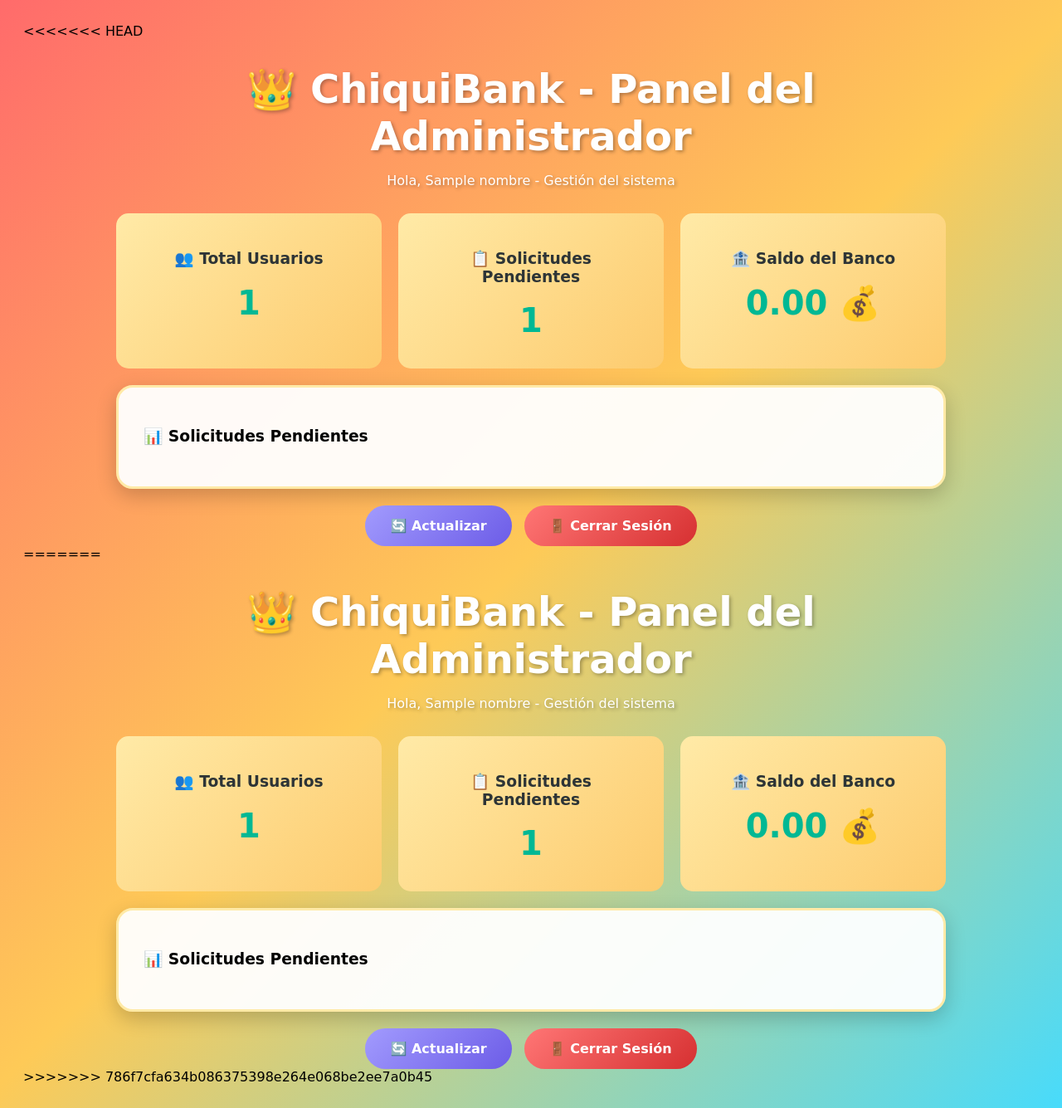
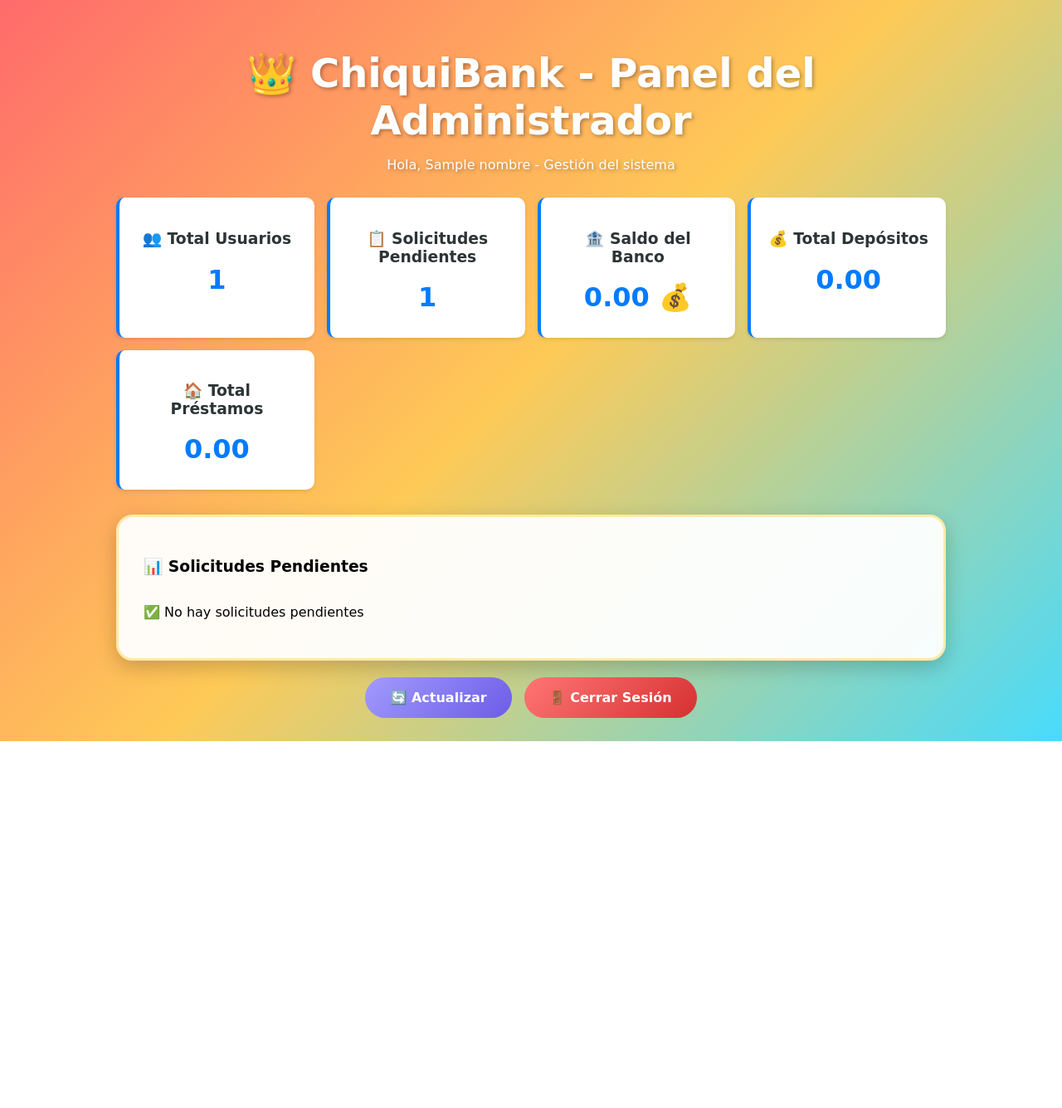
Before and after one commit to geanpiersherwinaplazahuahuason-coder/ChiquiBank, a Flask app: template templates/admin.html in a window 1280 px wide. Shown: the whole page at 83% size. After the commit the page ends 893 px from the top, so only its background shows below. Run offline with Flask 3, Linux system fonts and the light colour scheme; the template is opened without the code that fills it: most values are stand-ins (such as "Sample title", 1, 10 or a date in 2020).

Commit message:
🚀 VERSIÓN FINAL COMPLETA: ChiquiBank Realista - Todos los conflictos resueltos

```diff
--- a/templates/admin.html
+++ b/templates/admin.html
@@ -1,4 +1,3 @@
-<<<<<<< HEAD
 <!DOCTYPE html>
 <html lang="es">
 <head>
@@ -27,12 +26,22 @@
                 <h3>🏦 Saldo del Banco</h3>
                 <p class="stat-number">{{ "%.2f"|format(saldo_banco) }} 💰</p>
             </div>
+            <div class="stat-card">
+                <h3>💰 Total Depósitos</h3>
+                <p class="stat-number">{{ "%.2f"|format(total_depositos) }}</p>
+            </div>
+            <div class="stat-card">
+                <h3>🏠 Total Préstamos</h3>
+                <p class="stat-number">{{ "%.2f"|format(total_prestamos) }}</p>
+            </div>
         </div>
 
         <div class="admin-actions">
             <div class="card">
                 <h3>📊 Solicitudes Pendientes</h3>
-                <div id="solicitudesList" class="solicitudes-list"></div>
+                <div id="solicitudesList" class="solicitudes-list">
+                    <p>✅ No hay solicitudes pendientes</p>
+                </div>
             </div>
         </div>
 
@@ -105,118 +114,63 @@
         });
     }
 
+    // Cargar solicitudes al iniciar
     cargarSolicitudes();
     </script>
-</body>
-=======
-<!DOCTYPE html>
-<html lang="es">
-<head>
-    <meta charset="UTF-8">
-    <meta name="viewport" content="width=device-width, initial-scale=1.0">
-    <title>Panel Administrador - ChiquiBank</title>
-    <link rel="stylesheet" href="{{ url_for('static', filename='style.css') }}">
-</head>
-<body>
-    <div class="container">
-        <div class="header">
-            <h1>👑 ChiquiBank - Panel del Administrador</h1>
-            <p>Hola, {{ nombre }} - Gestión del sistema</p>
-        </div>
 
-        <div class="admin-stats">
-            <div class="stat-card">
-                <h3>👥 Total Usuarios</h3>
-                <p class="stat-number">{{ total_usuarios }}</p>
-            </div>
-            <div class="stat-card">
-                <h3>📋 Solicitudes Pendientes</h3>
-                <p class="stat-number">{{ total_solicitudes }}</p>
-            </div>
-            <div class="stat-card">
-                <h3>🏦 Saldo del Banco</h3>
-                <p class="stat-number">{{ "%.2f"|format(saldo_banco) }} 💰</p>
-            </div>
-        </div>
-
-        <div class="admin-actions">
-            <div class="card">
-                <h3>📊 Solicitudes Pendientes</h3>
-                <div id="solicitudesList" class="solicitudes-list"></div>
-            </div>
-        </div>
-
-        <div class="navigation">
-            <button onclick="cargarSolicitudes()" class="btn btn-secondary">🔄 Actualizar</button>
-            <a href="{{ url_for('logout') }}" class="btn btn-danger">🚪 Cerrar Sesión</a>
-        </div>
-    </div>
-
-    <script>
-        function cargarSolicitudes() {
-            fetch('/api/solicitudes')
-                .then(response => response.json())
-                .then(data => {
-                    const solicitudesDiv = document.getElementById('solicitudesList');
-                    if (data.solicitudes.length === 0) {
-                        solicitudesDiv.innerHTML = '<p>✅ No hay solicitudes pendientes</p>';
-                        return;
+    <style>
+    .admin-stats {
+        display: grid;
+        grid-template-columns: repeat(auto-fit, minmax(200px, 1fr));
+        gap: 15px;
+        margin-bottom: 30px;
     }
 
-                    let html = '';
-                    data.solicitudes.forEach(sol => {
-                        html += `
-                            <div class="solicitud-item">
-                                <div class="solicitud-header">
-                                    <strong>📄 Solicitud #${sol.id}</strong>
-                                    <span class="solicitud-fecha">${new Date(sol.fecha).toLocaleString()}</span>
-                                </div>
-                                <div class="solicitud-details">
-                                    <p><strong>👤 Usuario:</strong> ${sol.usuario}</p>
-                                    <p><strong>💸 Tipo:</strong> ${sol.tipo.toUpperCase()}</p>
-                                    <p><strong>💰 Monto:</strong> ${sol.monto} ChiqDollars</p>
-                                    ${sol.descripcion ? `<p><strong>📝 Descripción:</strong> ${sol.descripcion}</p>` : ''}
-                                </div>
-                                <div class="solicitud-actions">
-                                    <button onclick="procesarSolicitud(${sol.id}, 'aprobar')" class="btn btn-success">✅ Aprobar</button>
-                                    <button onclick="procesarSolicitud(${sol.id}, 'rechazar')" class="btn btn-danger">❌ Rechazar</button>
-                                </div>
-                            </div>
-                        `;
-                    });
-
-                    solicitudesDiv.innerHTML = html;
-                });
+    .stat-card {
+        background: white;
+        padding: 20px;
+        border-radius: 10px;
+        text-align: center;
+        box-shadow: 0 2px 4px rgba(0,0,0,0.1);
+        border-left: 4px solid #007bff;
     }
 
-        function procesarSolicitud(solicitudId, accion) {
-            if (!confirm(`¿Estás seguro de que quieres ${accion} esta solicitud?`)) {
-                return;
+    .stat-number {
+        font-size: 2em;
+        font-weight: bold;
+        color: #007bff;
+        margin: 10px 0;
     }
 
-            fetch('/api/procesar_solicitud', {
-                method: 'POST',
-                headers: {
-                    'Content-Type': 'application/json',
-                },
-                body: JSON.stringify({
-                    solicitud_id: solicitudId,
-                    accion: accion
-                })
-            })
-            .then(response => response.json())
-            .then(data => {
-                if (data.error) {
-                    alert('❌ Error: ' + data.error);
-                } else {
-                    alert('✅ ' + data.mensaje);
-                    cargarSolicitudes();
-                }
-            });
+    .solicitud-item {
+        background: #f8f9fa;
+        padding: 15px;
+        margin: 10px 0;
+        border-radius: 10px;
+        border-left: 4px solid #ffc107;
     }
 
-        cargarSolicitudes();
-    </script>
+    .solicitud-header {
+        display: flex;
+        justify-content: space-between;
+        margin-bottom: 10px;
+    }
+
+    .solicitud-fecha {
+        color: #6c757d;
+        font-size: 0.9em;
+    }
+
+    .solicitud-actions {
+        display: flex;
+        gap: 10px;
+        margin-top: 10px;
+    }
+
+    .solicitud-actions .btn {
+        padding: 5px 10px;
+        font-size: 0.9em;
+    }
+    </style>
 </body>
->>>>>>> 786f7cfa634b086375398e264e068be2ee7a0b45
 </html>
```
Lines whose indentation alone changed are shown as unchanged.
